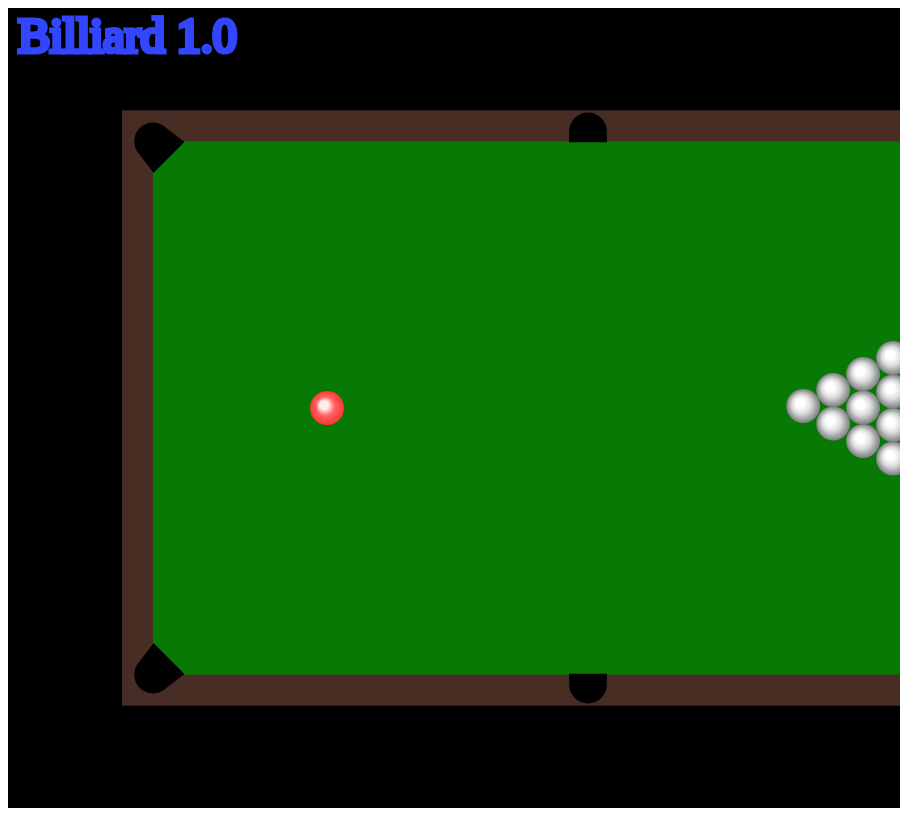
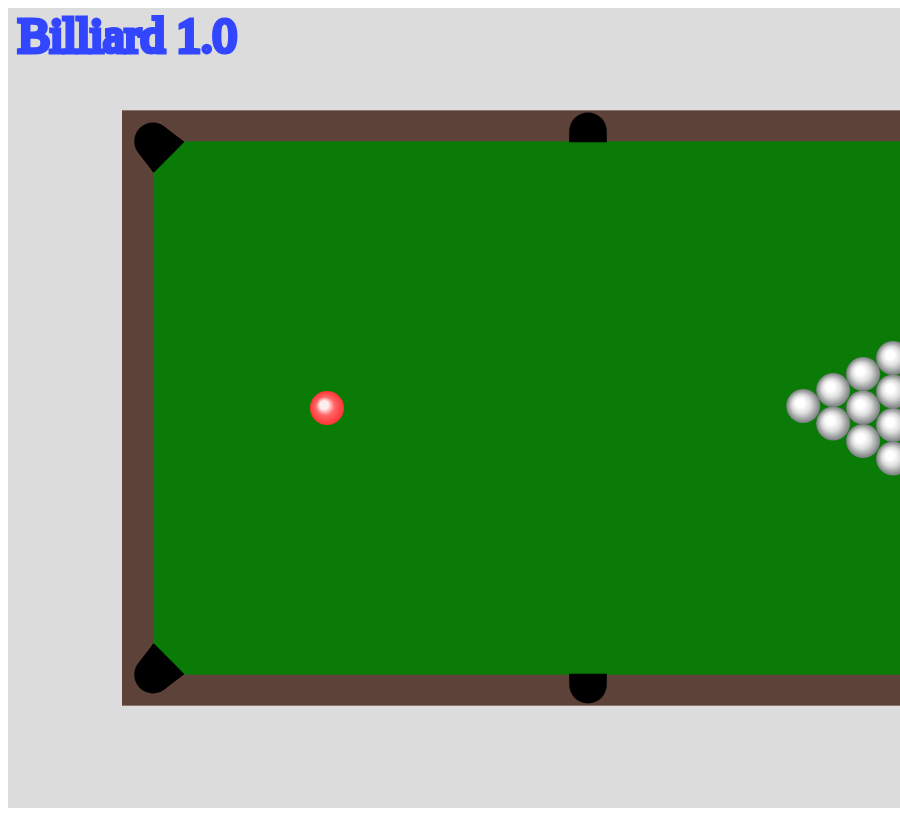
Before and after one commit to stefanalexandrov/Billiard, an Electron app: page index.html in a window 900 px wide. Shown: the top 820 px of the page. Drawn offline with nearby package versions, Linux system fonts and the light colour scheme.

Commit message:
color changed

```diff
--- a/index.html
+++ b/index.html
@@ -38,7 +38,7 @@
 
 
         function loop() { // animation loop
-            ctx.fillStyle = 'rgba(0, 0, 0, 1)';
+            ctx.fillStyle = 'rgba(220, 220, 220, 1)';
             ctx.fillRect(0, 0, width, height);
 
             ctx.strokeStyle = 'rgb(50, 70, 255)';
```
